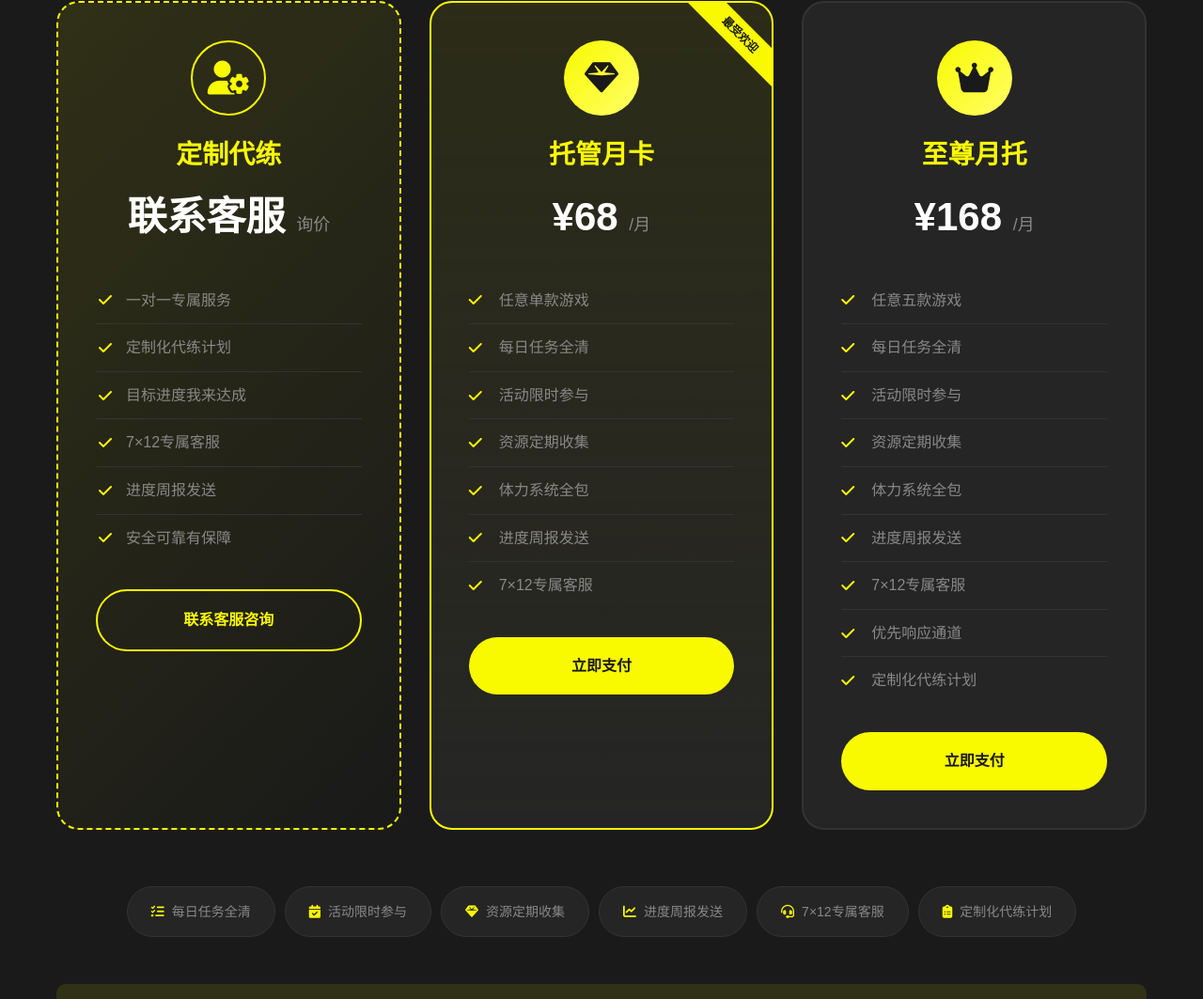
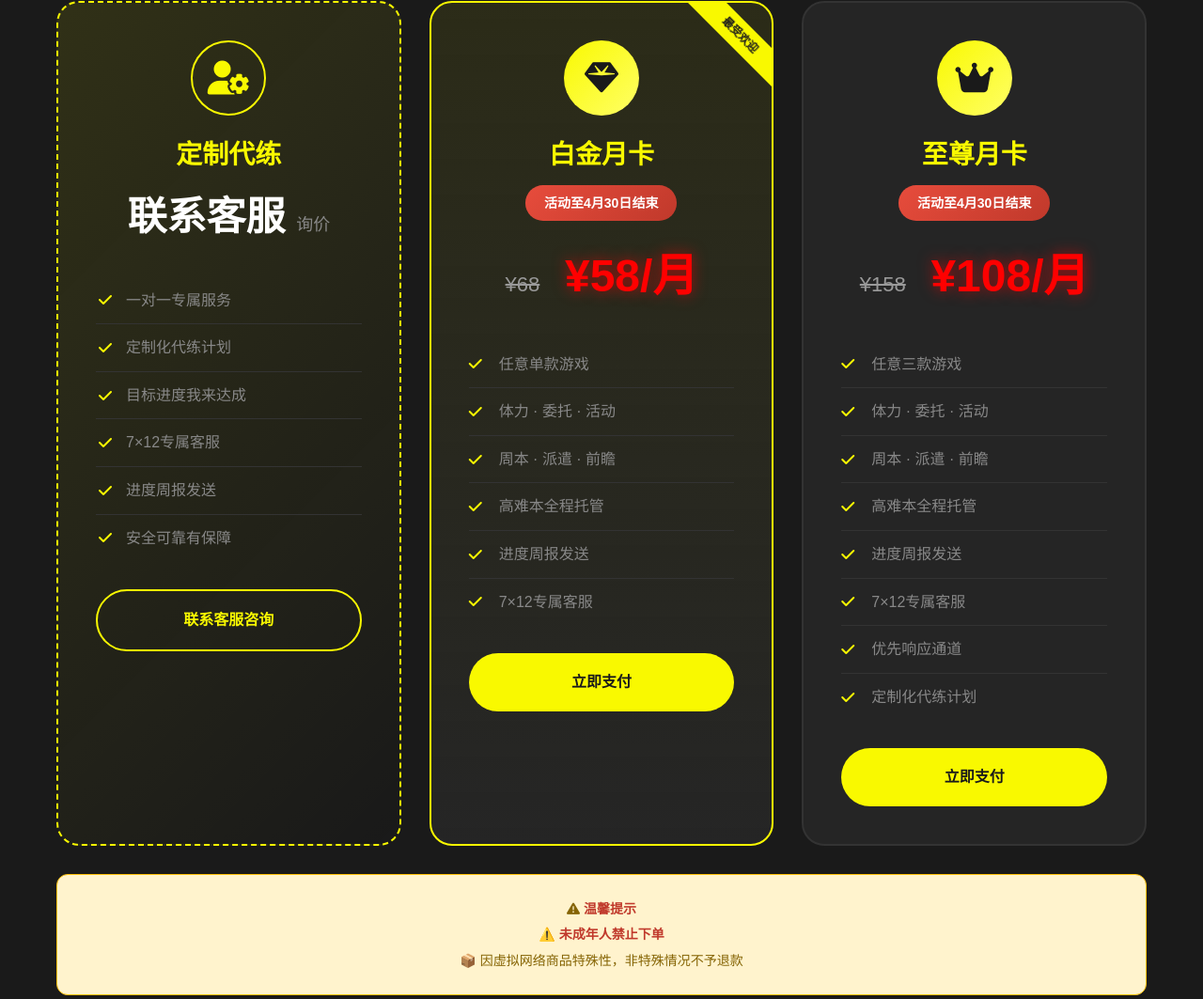
Before and after one commit to xiugouya/CYXclub, a plain HTML site: page services.html in a window 1280 px wide. Shown: the part 336-1399 px from the top of the page at 94% size. Drawn offline with Linux system fonts and the light colour scheme.

Commit message:
Add files via upload

```diff
--- a/services.html
+++ b/services.html
@@ -192,6 +192,50 @@
             color: var(--text-gray);
             font-weight: 400;
         }
+        .price-original, .price-original * {
+            font-size: 22px !important;
+            color: #999 !important;
+            text-decoration: line-through !important;
+            margin-right: 15px !important;
+        }
+        .price-discount, .price-discount * {
+            color: #ff0000 !important;
+            font-size: 48px !important;
+            font-weight: 900 !important;
+            text-shadow: 0 0 15px rgba(255, 0, 0, 0.6);
+        }
+        .activity-tag {
+            display: inline-block;
+            background: linear-gradient(135deg, #e74c3c, #c0392b);
+            color: white;
+            padding: 8px 20px;
+            border-radius: 25px;
+            font-size: 14px;
+            margin-bottom: 20px;
+            font-weight: 600;
+            animation: pulse 2s infinite;
+        }
+        @keyframes pulse {
+            0% { transform: scale(1); }
+            50% { transform: scale(1.05); }
+            100% { transform: scale(1); }
+        }
+        .notice-warning {
+            background: #fff3cd;
+            border: 1px solid #ffc107;
+            border-radius: 12px;
+            padding: 20px;
+            margin-top: 30px;
+            text-align: center;
+        }
+        .notice-warning p {
+            color: #856404;
+            margin: 5px 0;
+            font-size: 14px;
+        }
+        .notice-warning strong {
+            color: #c0392b;
+        }
         .package-features {
             list-style: none;
             margin-bottom: 30px;
@@ -338,19 +382,22 @@
                         <div class="package-icon">
                             <i class="fas fa-gem"></i>
                         </div>
-                        <h3 class="package-name">托管月卡</h3>
-                        <p class="package-price">¥68 <span>/月</span></p>
+                        <h3 class="package-name">白金月卡</h3>
+                        <div class="activity-tag">活动至4月30日结束</div>
+                        <p class="package-price">
+                            <span class="price-original">¥68</span>
+                            <span class="price-discount">¥58<span>/月</span></span>
+                        </p>
                     </div>
                     <ul class="package-features">
                         <li><i class="fas fa-check"></i> 任意单款游戏</li>
-                        <li><i class="fas fa-check"></i> 每日任务全清</li>
-                        <li><i class="fas fa-check"></i> 活动限时参与</li>
-                        <li><i class="fas fa-check"></i> 资源定期收集</li>
-                        <li><i class="fas fa-check"></i> 体力系统全包</li>
+                        <li><i class="fas fa-check"></i> 体力 · 委托 · 活动</li>
+                        <li><i class="fas fa-check"></i> 周本 · 派遣 · 前瞻</li>
+                        <li><i class="fas fa-check"></i> 高难本全程托管</li>
                         <li><i class="fas fa-check"></i> 进度周报发送</li>
                         <li><i class="fas fa-check"></i> 7×12专属客服</li>
                     </ul>
-                    <a href="javascript:void(0)" onclick="openPayment('¥68', '托管月卡')" class="package-btn primary">立即支付</a>
+                    <a href="javascript:void(0)" onclick="openPayment('¥58', '白金月卡')" class="package-btn primary">立即支付</a>
                 </article>
 
                 <!-- 至尊月托 -->
@@ -359,22 +406,32 @@
                         <div class="package-icon">
                             <i class="fas fa-crown"></i>
                         </div>
-                        <h3 class="package-name">至尊月托</h3>
-                        <p class="package-price">¥168 <span>/月</span></p>
+                        <h3 class="package-name">至尊月卡</h3>
+                        <div class="activity-tag">活动至4月30日结束</div>
+                        <p class="package-price">
+                            <span class="price-original">¥158</span>
+                            <span class="price-discount">¥108<span>/月</span></span>
+                        </p>
                     </div>
                     <ul class="package-features">
-                        <li><i class="fas fa-check"></i> 任意五款游戏</li>
-                        <li><i class="fas fa-check"></i> 每日任务全清</li>
-                        <li><i class="fas fa-check"></i> 活动限时参与</li>
-                        <li><i class="fas fa-check"></i> 资源定期收集</li>
-                        <li><i class="fas fa-check"></i> 体力系统全包</li>
+                        <li><i class="fas fa-check"></i> 任意三款游戏</li>
+                        <li><i class="fas fa-check"></i> 体力 · 委托 · 活动</li>
+                        <li><i class="fas fa-check"></i> 周本 · 派遣 · 前瞻</li>
+                        <li><i class="fas fa-check"></i> 高难本全程托管</li>
                         <li><i class="fas fa-check"></i> 进度周报发送</li>
                         <li><i class="fas fa-check"></i> 7×12专属客服</li>
                         <li><i class="fas fa-check"></i> 优先响应通道</li>
                         <li><i class="fas fa-check"></i> 定制化代练计划</li>
                     </ul>
-                    <a href="javascript:void(0)" onclick="openPayment('¥168', '至尊月托')" class="package-btn primary">立即支付</a>
+                    <a href="javascript:void(0)" onclick="openPayment('¥108', '至尊月卡')" class="package-btn primary">立即支付</a>
                 </article>
+            </div>
+
+            <!-- 警告提示 -->
+            <div class="notice-warning">
+                <p><i class="fas fa-exclamation-triangle"></i> <strong>温馨提示</strong></p>
+                <p>⚠️ <strong>未成年人禁止下单</strong></p>
+                <p>📦 因虚拟网络商品特殊性，非特殊情况不予退款</p>
             </div>
 
             <!-- 服务标签 -->
```
